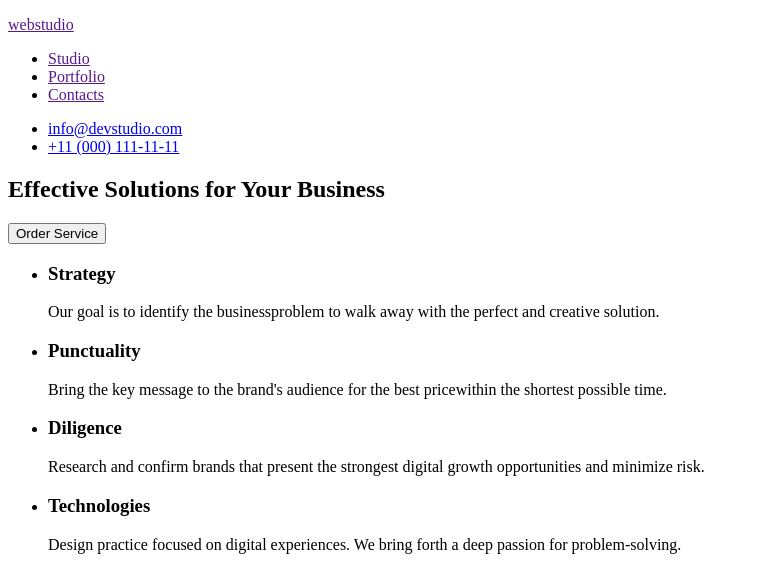
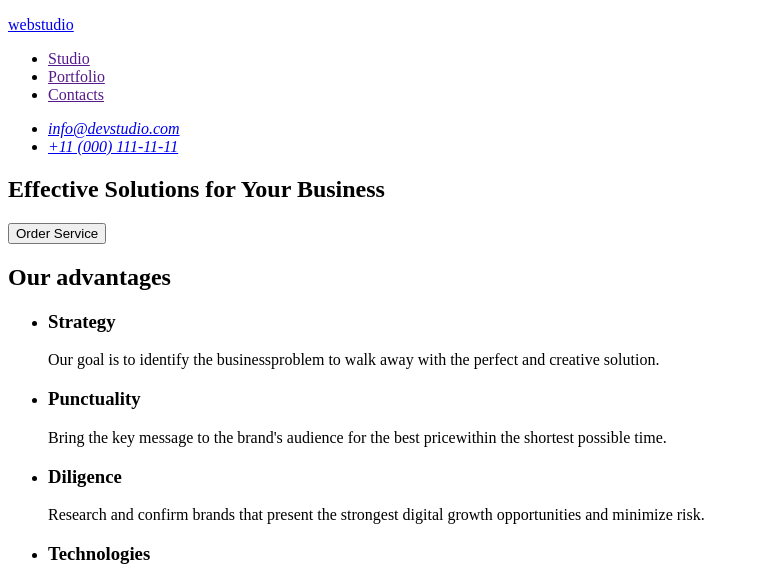
Before and after one commit to NatashaKul7/goit-markup-hw-01, a plain HTML site: page index.html in a window 1280 px wide. Shown: the top 570 px of the page, without its empty margins (0-759 px from the left). Drawn offline with Linux system fonts and the light colour scheme.

Commit message:
corrected errors in hm01

```diff
--- a/index.html
+++ b/index.html
@@ -9,8 +9,8 @@
   <body>
     <!-- header section -->
     <header>
-      <a href=""> <p>webstudio</p></a>
       <nav>
+        <a href="./index.html"> <p>webstudio</p></a>
         <ul>
           <li>
             <a href="">Studio</a>
@@ -23,10 +23,12 @@
           </li>
         </ul>
       </nav>
-      <ul>
-        <li><a href="mailto:info@devstudio.com">info@devstudio.com</a></li>
-        <li><a href="tel:+110001111111">+11 (000) 111-11-11</a></li>
-      </ul>
+      <address>
+        <ul>
+          <li><a href="mailto:info@devstudio.com">info@devstudio.com</a></li>
+          <li><a href="tel:+110001111111">+11 (000) 111-11-11</a></li>
+        </ul>
+      </address>
     </header>
     <main>
       <!--hero image -->
@@ -36,6 +38,7 @@
       </section>
       <!--  Section 1 -->
       <section>
+        <h2>Our advantages</h2>
         <ul>
           <li>
             <h3>Strategy</h3>
@@ -146,7 +149,7 @@
     </main>
     <!-- footer section -->
     <footer>
-      <a href=""> <p>webstudio</p></a>
+      <a href="./index.html"> <p>webstudio</p></a>
       <p>
         Increase the flow of customers and sales for your business with digital
         marketing & growth solutions.
```
